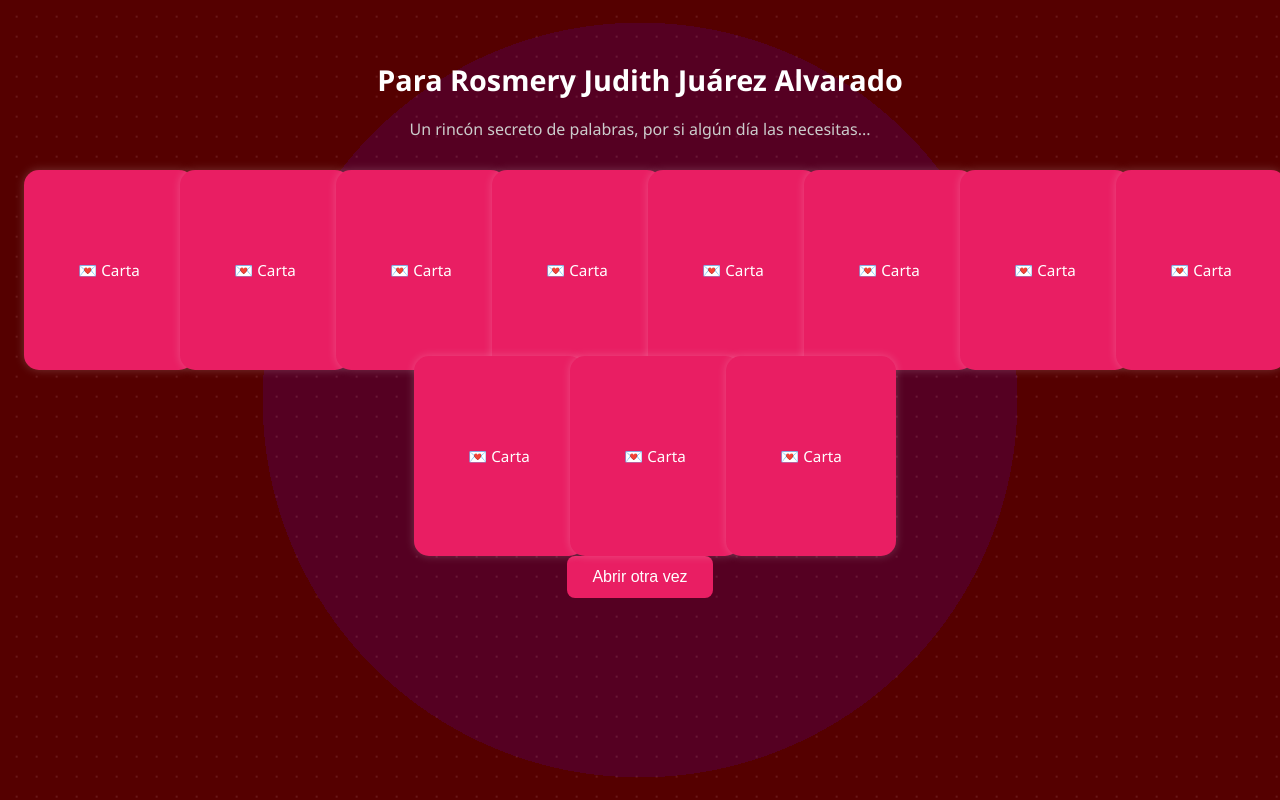
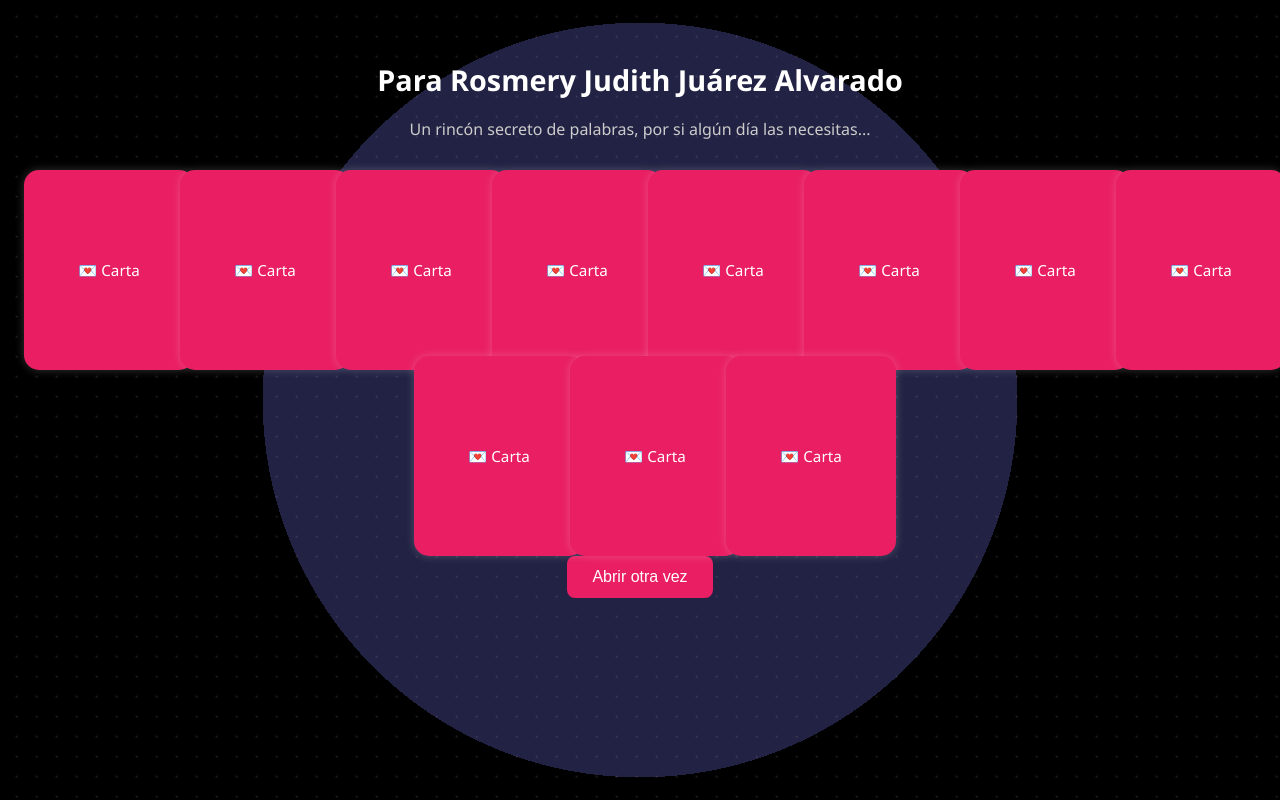
Before and after one commit to juniorzeta03/detalle, a plain HTML site: page index.html in a window 1280 px wide. Drawn offline with Linux system fonts and the light colour scheme.

Commit message:
Actualizar estilos.css

```diff
--- a/estilos.css
+++ b/estilos.css
@@ -14,7 +14,7 @@ body {
   left: 0;
   width: 100%;
   height: 100%;
-  background: radial-gradient(circle, #502 50%, #500 50%);
+  background: radial-gradient(circle, #224 50%, #000 50%);
   z-index: -1;
   overflow: hidden;
 }
```
